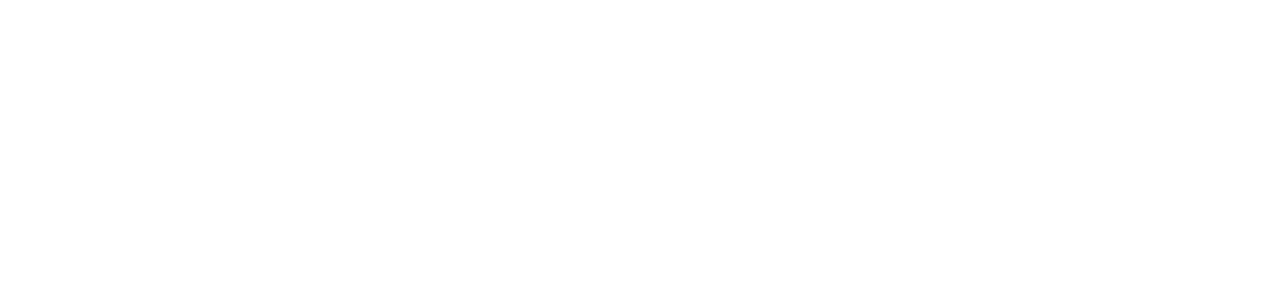
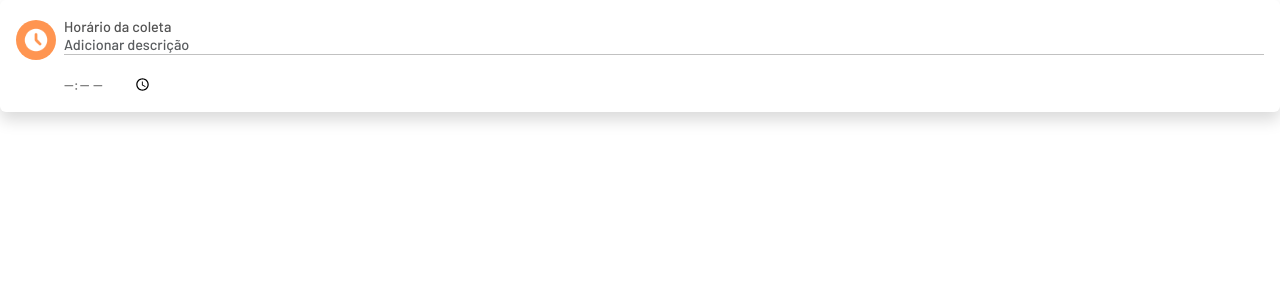
Before and after one commit to VRI-UFPR/CienciaNaEscola, a React (Create React App) app: page /time in a window 1280 px wide. Before the commit this address had no page. Shown: the top 300 px of the page. Built offline with nearby package versions, Linux system fonts and the light colour scheme; a web font is replaced by a local one.

Commit message:
[ADD] Componente TimeInput

```diff
--- a/src/App.jsx
+++ b/src/App.jsx
@@ -8,6 +8,7 @@ import ProfilePage from "./pages/ProfilePage";
 import RadioButtonInput from "./components/RadioButtonInput";
 import SimpleTextInput from "./components/SimpleTextInput";
 import InfoGerais from "./components/InfoGerais";
+import TimeInput from "./components/TimeInput";
 
 const styles = `
 .App {
@@ -75,6 +76,7 @@ function App(props) {
 				<Route path="/terms" element={<TermsPage />} />
 				<Route path="/endprotocol" element={<EndProtocolPage />} />
 				<Route path="/profile" element={<ProfilePage />} />
+				<Route path="/time" element={<TimeInput />} />
 				<Route path="/simpletext" element={<SimpleTextInput />} />
 				<Route path="/info" element={<InfoGerais />} />
 				<Route path="/radiooptions" element={<RadioButtonInput options={["Área de plantação", "Jardim", "Praça", "Escola"]} />} />
--- /dev/null
+++ b/src/components/TimeInput.jsx
@@ -0,0 +1,82 @@
+import React from "react";
+import iconTime from "../assets/images/iconTime.svg";
+
+const styles = `
+    .font-barlow {
+        font-family: 'Barlow', sans-serif;
+    }
+
+    label{
+        font-weight: 500;
+        font-size: 90%;
+        color: #535353;
+    }
+
+	.bg-coral{
+		background-color: #FF9551;
+	}
+
+    .form-control{
+        font-weight: 500;
+        color: #787878;
+        font-size: 90%;
+        border-radius: 0;
+        border: 0px;
+        border-bottom: 1px solid #C1C1C1;
+    }
+
+	.btn{
+        padding: 12%;
+        min-height: 0px;
+        line-height: 0px;
+    }
+
+	.date-control{
+		border-bottom: 0;
+	}
+
+	.icon-col{
+		max-width: 40px;
+	}
+`;
+
+function TimeInput(props) {
+	return (
+		<div className="p-3 shadow rounded">
+			<div className="row m-0 justify-content-between mb-1">
+				<div className="col-1 d-flex justify-content-end p-0 pt-1 icon-col">
+					<div className="col d-flex p-0 align-items-start">
+						<button type="button" class="btn rounded-circle bg-coral w-100">
+							<img src={iconTime} alt="Ícone" className="w-100"></img>
+						</button>
+					</div>
+				</div>
+				<div className="col p-0 ps-2 lh-sm">
+					<label labelfor="timeinput" className="form-label font-barlow lh-sm m-0">
+						Horário da coleta
+					</label>
+					<input
+						type="text"
+						className="form-control p-0 lh-sm font-barlow"
+						id="descriptioninput"
+						placeholder="Adicionar descrição"
+					></input>
+				</div>
+			</div>
+			<div className="row m-0 d-flex justify-content-end pt-2">
+				<div className="col-1 icon-col"></div>
+				<div className="col ps-2">
+					<input
+						type="time"
+						className="form-control date-control font-barlow p-0 lh-sm d-inline-block w-auto"
+						id="timeinput"
+					></input>
+				</div>
+			</div>
+
+			<style>{styles}</style>
+		</div>
+	);
+}
+
+export default TimeInput;
```
Lines whose indentation alone changed are shown as unchanged.
